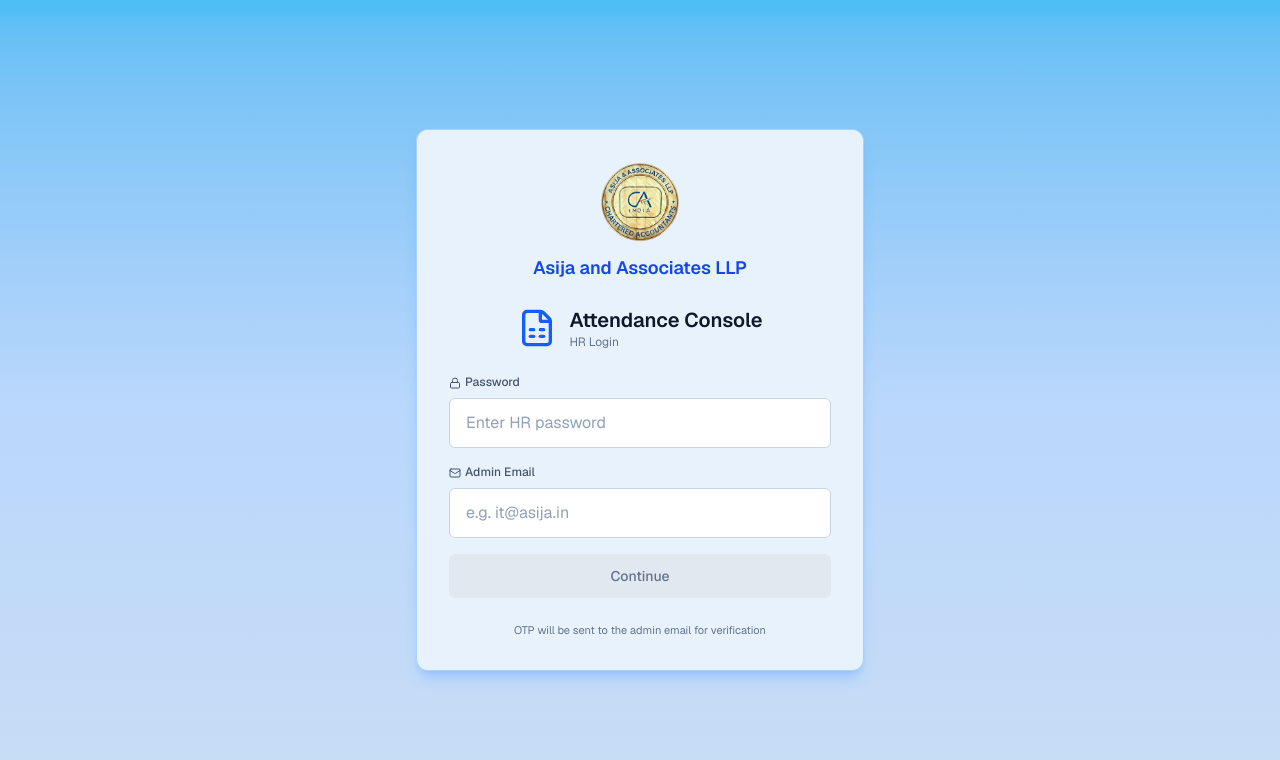
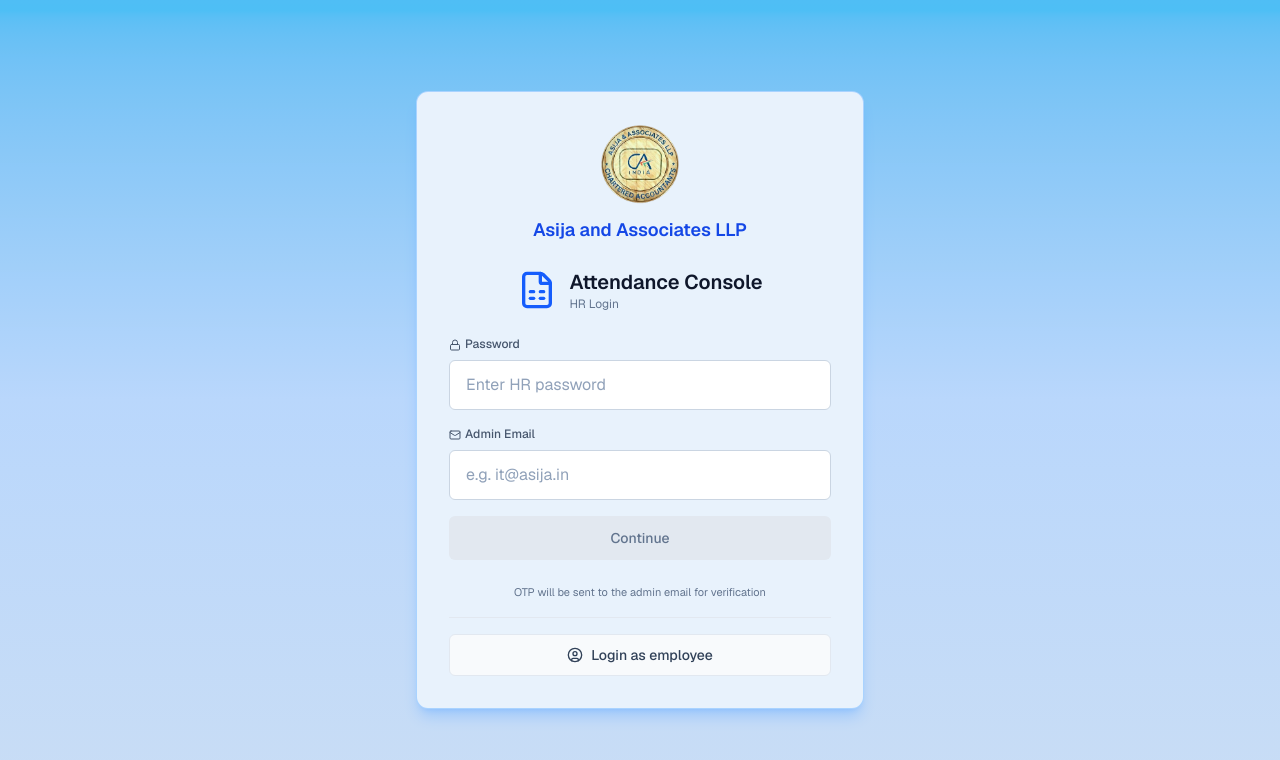
Before and after one commit to sid446/Attendance-management, a Next.js app: page / in a window 1280 px wide. Shown: the top 760 px of the page. Built offline with nearby package versions, Linux system fonts and the light colour scheme; no server answers.

Commit message:
added connection between employee login and admin login

```diff
--- a/src/app/employee/login/page.tsx
+++ b/src/app/employee/login/page.tsx
@@ -1,7 +1,8 @@
 "use client";
 import React, { useState } from 'react';
+import Link from 'next/link';
 import { useRouter } from 'next/navigation';
-import { Mail, ArrowRight, Loader2 } from 'lucide-react';
+import { Mail, ArrowRight, Loader2, ShieldCheck } from 'lucide-react';
 
 export default function EmployeeLoginPage() {
   const [email, setEmail] = useState('');
@@ -186,6 +187,16 @@
               </button>
             )}
           </form>
+
+          <div className="mt-6 border-t border-zinc-800 pt-6">
+            <Link
+              href="/"
+              className="flex w-full items-center justify-center gap-2 rounded-lg border border-zinc-700 bg-zinc-950/80 px-4 py-2.5 text-sm font-medium text-zinc-300 transition-colors hover:border-emerald-600/50 hover:bg-zinc-900 hover:text-emerald-400"
+            >
+              <ShieldCheck className="h-4 w-4 shrink-0" aria-hidden />
+              Login as admin
+            </Link>
+          </div>
         </div>
       </div>
     </div>
--- a/src/components/LoginView.tsx
+++ b/src/components/LoginView.tsx
@@ -1,5 +1,6 @@
 import React from 'react';
-import { FileSpreadsheet, Lock, Mail } from 'lucide-react';
+import Link from 'next/link';
+import { FileSpreadsheet, Lock, Mail, UserCircle } from 'lucide-react';
 
 interface LoginViewProps {
   loginStep: 'password' | 'otp';
@@ -141,6 +142,16 @@
           <p className="mt-6 text-center text-[11px] text-slate-500">
             OTP will be sent to the admin email for verification
           </p>
+
+          <div className="mt-4 border-t border-slate-200 pt-4">
+            <Link
+              href="/employee/login"
+              className="flex w-full items-center justify-center gap-2 rounded-md border border-slate-200 bg-slate-50 px-4 py-2.5 text-sm font-medium text-slate-700 transition-colors hover:border-blue-200 hover:bg-blue-50 hover:text-blue-800"
+            >
+              <UserCircle className="h-4 w-4 shrink-0" aria-hidden />
+              Login as employee
+            </Link>
+          </div>
         </div>
       </div>
     </div>
```
